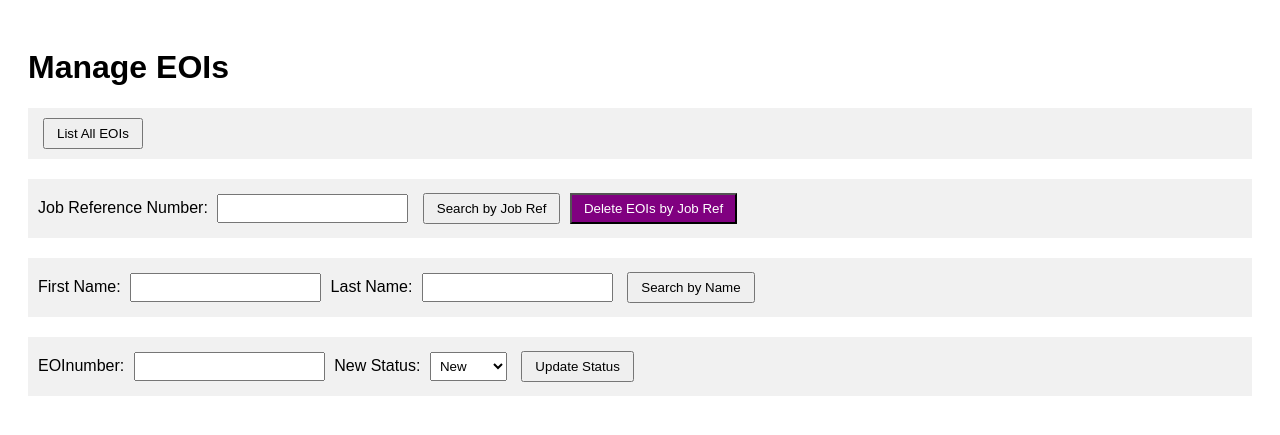
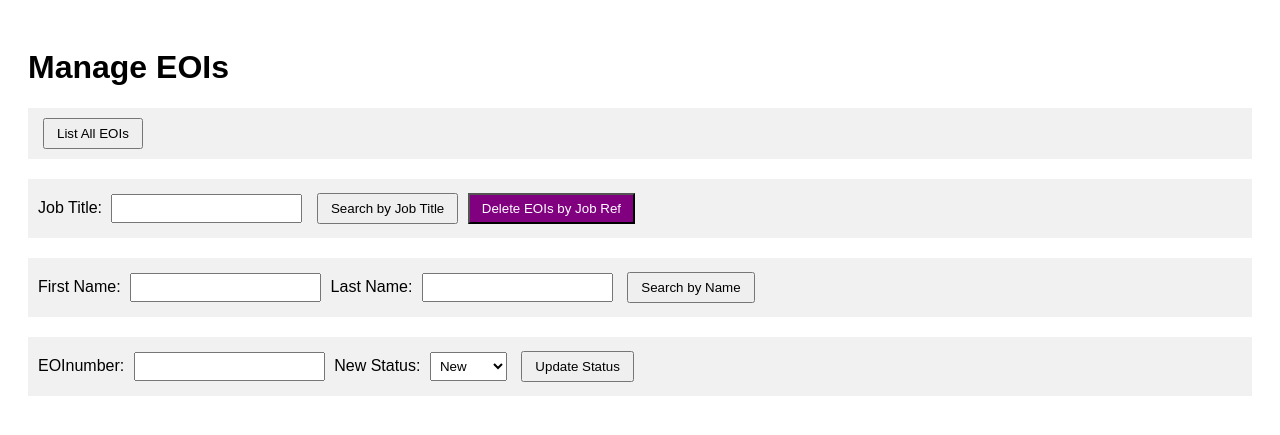
Before and after one commit to Infinite-Loops04/Project02, a PHP site: page /manage.php in a window 1280 px wide. Shown: the top 435 px of the page. Run offline with PHP 8.4, Linux system fonts and the light colour scheme.

Commit message:
change job refrence number to title

```diff
--- a/jobs.php
+++ b/jobs.php
@@ -17,7 +17,7 @@
     </head>
     <body>
         <header id="header">
-              <?php include("header.inc"); ?>
+            <?php include("header.inc"); ?>
            <img id="logo" src="images/cloudspire_logo.png" alt="CloudSpire Logo">
             <nav>
                 <ul>
--- a/manage.php
+++ b/manage.php
@@ -30,11 +30,11 @@ session_start();
         <button name="action" value="list_all">List All EOIs</button>
     </form>
 
-    <!-- 2. Filter by Job Reference -->
+    <!-- 2. Filter by Job Title -->
     <form method="post">
-        <label>Job Reference Number:</label>
-        <input type="text" name="jobRef">
-        <button name="action" value="filter_job">Search by Job Ref</button>
+        <label>Job Title:</label>
+        <input type="text" name="jobTitle">
+        <button name="action" value="filter_job">Search by Job Title</button>
         <button name="action" value="delete_job" style="background:purple; color:white;">Delete EOIs by Job Ref</button>
     </form>
 
```
